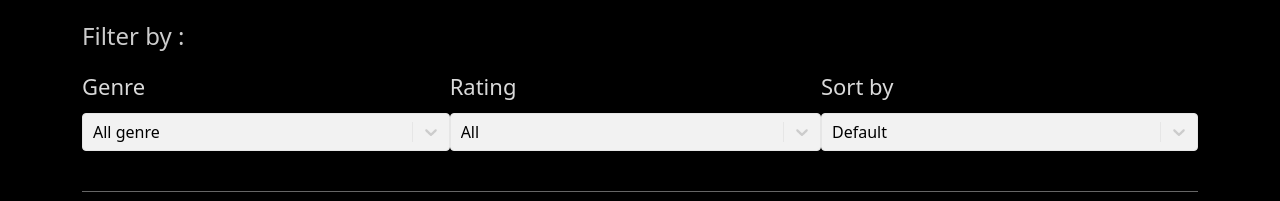
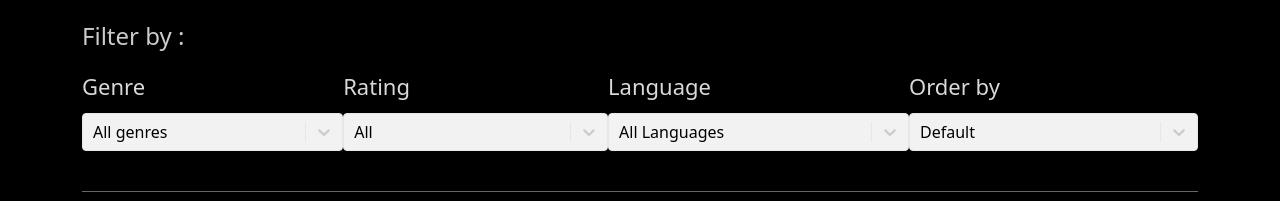
Before and after one commit to run-zen/meflix-frontend, a React (Create React App) app: page /browsemovies in a window 1280 px wide. Shown: the part 207-408 px from the top of the page. Built offline with nearby package versions, Linux system fonts and the light colour scheme; no server answers.

Commit message:
language filter added     and sortby changed

```diff
--- a/src/App.css
+++ b/src/App.css
@@ -315,7 +315,7 @@
         width: 100%;
     }
     .form-row label {
-        width: 20vw;
+        width: 25vw;
         margin-bottom: 10px;
         font-size: 1.2em;
         font-weight: 300;
@@ -331,10 +331,15 @@
         width: 70%;
         z-index: 400;
     }
+    .language {
+        font-size: 0.9em;
+        width: 70%;
+        z-index: 200;
+    }
     .sort {
         font-size: 0.9em;
         width: 70%;
-        z-index: 200;
+        z-index: 180;
     }
 
     .no-movies {
--- a/src/components/BrowseMovieComponent.js
+++ b/src/components/BrowseMovieComponent.js
@@ -12,6 +12,7 @@ export default function BrowseMovies(props) {
     const [genre, setGenre] = useState(filters.genres[0].value);
     const [rating, setRating] = useState(filters.rating[0].value);
     const [sortby, setSortby] = useState(filters.sortby[0].value);
+    const [language, setLanguage] = useState(filters.languages[0].value);
     const [Movies, setMovies] = useState([]);
     const [Moviesfound, setMoviesfound] = useState(-1);
     const [loading, setloading] = useState(false);
@@ -20,6 +21,7 @@ export default function BrowseMovies(props) {
         genre: "",
         sortby: "",
         rating: "",
+        language: "",
     });
     const [page, setPage] = useState(1);
     const [hasmore, setHasmore] = useState(false);
@@ -64,7 +66,12 @@ export default function BrowseMovies(props) {
                 return [...new Set([...prevMovies, ...data.MoviesList])];
             });
             setMoviesfound(data["Movies found"]);
-            if (searchname === "" && genre === "All" && rating === "All") {
+            if (
+                searchname === "" &&
+                genre === "All" &&
+                rating === "All" &&
+                language === "All"
+            ) {
                 setResultmessage(`All movies`);
             } else {
                 setResultmessage(`${data["Movies found"]} movies found`);
@@ -87,16 +94,18 @@ export default function BrowseMovies(props) {
         if (!firstrener) {
             document.getElementById("submit-btn").click();
         }
-    }, [genre, rating, sortby]);
+    }, [genre, rating, sortby, language]);
 
     const handleSearch = () => {
+        window.scroll(0, 0);
         console.log(genre, rating, sortby);
-        const filters = { name: searchname, genre, rating, sortby };
+        const filters = { name: searchname, genre, rating, sortby, language };
         setMovieFilters(filters);
         setMovies([]);
         setPage(1);
         setMoviesfound(-1);
         setSearch((c) => !c);
+        window.scroll(0, 0);
     };
     const toggle = (e) => {
         setIsOpen(!isOpen);
@@ -252,7 +261,7 @@ export default function BrowseMovies(props) {
                                         <Link
                                             id="submit-btn"
                                             for="#quicksearch-bar"
-                                            to={`/browsemovies/?name=${searchname}&genre=${genre}&rating=${rating}&sortby=${sortby}`}
+                                            to={`/browsemovies/?name=${searchname}&genre=${genre}&rating=${rating}&sortby=${sortby}&language=${language}`}
                                             type="submit"
                                             class="btn btn-outline-success"
                                             onClick={handleSearch}
@@ -286,7 +295,18 @@ export default function BrowseMovies(props) {
                                         </div>
                                     </div>
                                     <div className="form-row">
-                                        <label>Sort by</label>
+                                        <label>Language</label>
+                                        <div className="language">
+                                            <MySelect
+                                                set={setLanguage}
+                                                options={filters.languages}
+                                                loading={loading}
+                                                isSearchable={isSearchable}
+                                            />
+                                        </div>
+                                    </div>
+                                    <div className="form-row">
+                                        <label>Order by</label>
                                         <div className="sort">
                                             <MySelect
                                                 set={setSortby}
--- a/src/shared/filters.js
+++ b/src/shared/filters.js
@@ -1,6 +1,6 @@
 export const filters = {
     genres: [
-        { value: "All", label: "All genre" },
+        { value: "All", label: "All genres" },
         { value: "Action", label: "Action" },
         { value: "Adventure", label: "Adventure" },
         { value: "Animation", label: "Animation" },
@@ -36,8 +36,138 @@ export const filters = {
     ],
     sortby: [
         { value: "default", label: "Default" },
-        { value: "title", label: "Name" },
-        { value: "released", label: "Year" },
+        { value: "newreleased", label: "Newest to Oldest" },
+        { value: "oldreleased", label: "Oldest to Newest" },
         { value: "imdb.rating", label: "Imdb" },
     ],
+    languages: [
+        { value: "All", label: "All Languages" },
+
+        { value: "Bengali", label: "Bengali" },
+
+        { value: "Chinese", label: "Chinese" },
+
+        { value: "Czech", label: "Czech" },
+        { value: "Danish", label: "Danish" },
+        { value: "Dari", label: "Dari" },
+        { value: "Dinka", label: "Dinka" },
+        { value: "Dutch", label: "Dutch" },
+
+        { value: "Egyptian (Ancient)", label: "Egyptian (Ancient)" },
+        { value: "English", label: "English" },
+        { value: "Esperanto", label: "Esperanto" },
+
+        { value: "Filipino", label: "Filipino" },
+        { value: "Finnish", label: "Finnish" },
+
+        { value: "French", label: "French" },
+
+        { value: "German", label: "German" },
+
+        { value: "Greek", label: "Greek" },
+
+        { value: "Gujarati", label: "Gujarati" },
+
+        { value: "Haitian", label: "Haitian" },
+
+        { value: "Hawaiian", label: "Hawaiian" },
+
+        { value: "Hindi", label: "Hindi" },
+
+        { value: "Hungarian", label: "Hungarian" },
+
+        { value: "Indonesian", label: "Indonesian" },
+
+        { value: "Irish", label: "Irish" },
+        { value: "Italian", label: "Italian" },
+        { value: "Japanese", label: "Japanese" },
+
+        { value: "Korean", label: "Korean" },
+
+        { value: "Latin", label: "Latin" },
+        { value: "Latvian", label: "Latvian" },
+        { value: "Lingala", label: "Lingala" },
+        { value: "Lithuanian", label: "Lithuanian" },
+        { value: "Low German", label: "Low German" },
+        { value: "Luxembourgish", label: "Luxembourgish" },
+        { value: "Macedonian", label: "Macedonian" },
+        { value: "Malay", label: "Malay" },
+        { value: "Malayalam", label: "Malayalam" },
+        { value: "Malinka", label: "Malinka" },
+        { value: "Maltese", label: "Maltese" },
+        { value: "Mandarin", label: "Mandarin" },
+        { value: "Manipuri", label: "Manipuri" },
+
+        { value: "Marathi", label: "Marathi" },
+
+        { value: "Mongolian", label: "Mongolian" },
+
+        { value: "Neapolitan", label: "Neapolitan" },
+
+        { value: "Nepali", label: "Nepali" },
+
+        { value: "North American Indian", label: "North American Indian" },
+        { value: "Norwegian", label: "Norwegian" },
+
+        { value: "Old English", label: "Old English" },
+        { value: "Oriya", label: "Oriya" },
+        { value: "Panjabi", label: "Panjabi" },
+        { value: "Pawnee", label: "Pawnee" },
+        { value: "Persian", label: "Persian" },
+        { value: "Peul", label: "Peul" },
+        { value: "Polish", label: "Polish" },
+        { value: "Polynesian", label: "Polynesian" },
+        { value: "Portuguese", label: "Portuguese" },
+
+        { value: "Quechua", label: "Quechua" },
+        { value: "Quenya", label: "Quenya" },
+        { value: "Rajasthani", label: "Rajasthani" },
+        { value: "Romanian", label: "Romanian" },
+        { value: "Romany", label: "Romany" },
+        { value: "Russian", label: "Russian" },
+        { value: "Russian Sign Language", label: "Russian Sign Language" },
+        { value: "Ryukyuan", label: "Ryukyuan" },
+
+        { value: "Samoan", label: "Samoan" },
+        { value: "Sanskrit", label: "Sanskrit" },
+        { value: "Sardinian", label: "Sardinian" },
+        { value: "Scanian", label: "Scanian" },
+        { value: "Scots", label: "Scots" },
+        { value: "Scottish Gaelic", label: "Scottish Gaelic" },
+        { value: "Serbian", label: "Serbian" },
+        { value: "Serbo-Croatian", label: "Serbo-Croatian" },
+        { value: "Shanghainese", label: "Shanghainese" },
+
+        { value: "Sicilian", label: "Sicilian" },
+        { value: "Sign Languages", label: "Sign Languages" },
+        { value: "Sindarin", label: "Sindarin" },
+        { value: "Sinhalese", label: "Sinhalese" },
+        { value: "Sioux", label: "Sioux" },
+        { value: "Slovak", label: "Slovak" },
+        { value: "Slovenian", label: "Slovenian" },
+        { value: "Somali", label: "Somali" },
+
+        { value: "Southern Sotho", label: "Southern Sotho" },
+        { value: "Spanish", label: "Spanish" },
+
+        { value: "Swedish", label: "Swedish" },
+        { value: "Swiss German", label: "Swiss German" },
+
+        { value: "Tamil", label: "Tamil" },
+
+        { value: "Telugu", label: "Telugu" },
+        { value: "Thai", label: "Thai" },
+        { value: "Tibetan", label: "Tibetan" },
+
+        { value: "Turkish", label: "Turkish" },
+        { value: "Turkmen", label: "Turkmen" },
+
+        { value: "Ukrainian", label: "Ukrainian" },
+
+        { value: "Urdu", label: "Urdu" },
+        { value: "Uzbek", label: "Uzbek" },
+        { value: "Vietnamese", label: "Vietnamese" },
+
+        { value: "Welsh", label: "Welsh" },
+    ],
 };
--- a/src/views/moviesData.js
+++ b/src/views/moviesData.js
@@ -21,8 +21,9 @@ class MoviesData {
         const genre = filters.genre === "All" ? "" : filters.genre;
         const sortby = filters.sortby === "default" ? "" : filters.sortby;
         const rating = filters.rating === "All" ? "" : filters.rating;
+        const language = filters.language === "All" ? "" : filters.language;
         return http.get(
-            `/browseMovies?page=${page}&name=${name}&genre=${genre}&sortby=${sortby}&rating=${rating}`
+            `/browseMovies?page=${page}&name=${name}&genre=${genre}&sortby=${sortby}&rating=${rating}&language=${language}`
         );
     }
 }
```
